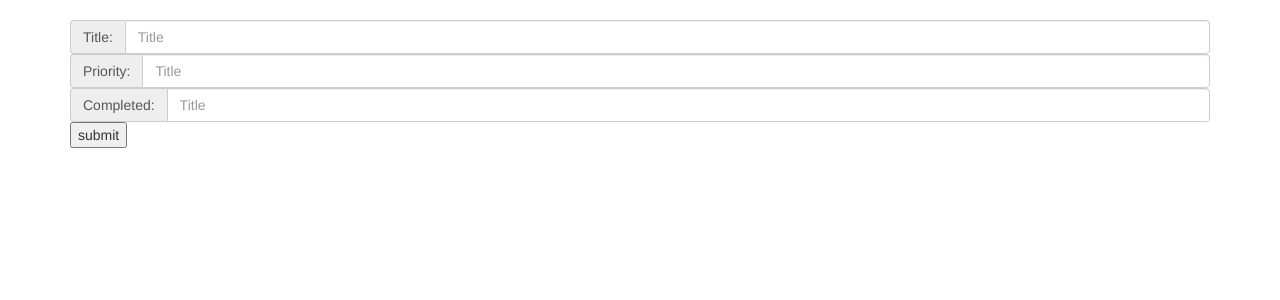
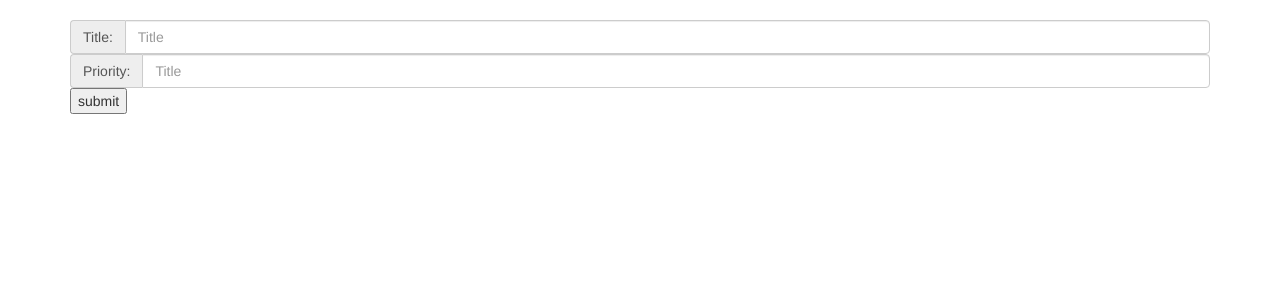
Before and after one commit to tarunsk/eecs398-flask-sample, a Flask app: template templates/create.html in a window 1280 px wide. Shown: the part 52-352 px from the top of the page. Run offline with Flask 2, Linux system fonts and the light colour scheme; the template is opened without the code that fills it, so the values that code supplies are empty; some libraries are stand-ins or nearby versions.

Commit message:
Remove redundant form field

```diff
--- a/templates/create.html
+++ b/templates/create.html
@@ -10,10 +10,6 @@
          <span class="input-group-addon" id="Priority">Priority: </span>
          <input type="text" class="form-control" name="Priority" placeholder="Title" aria-describedby="basic-addon1">
        </div>
-       <div class="input-group">
-         <span class="input-group-addon" id="ID">Completed: </span>
-         <input type="text" class="form-control" name="completed" placeholder="Title" aria-describedby="basic-addon1">
-       </div>
        <p><input type = "submit" value = "submit" /></p>
     </form>
 {% endblock %}
```
